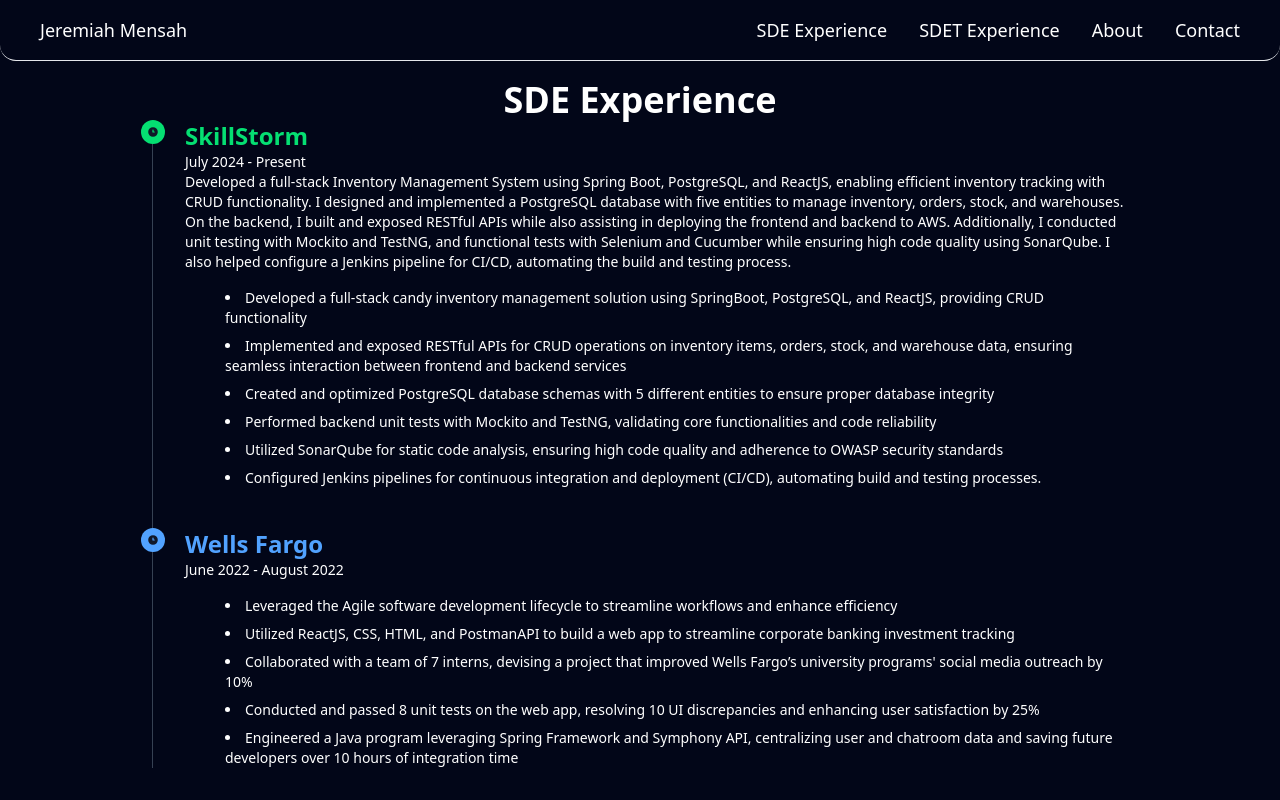
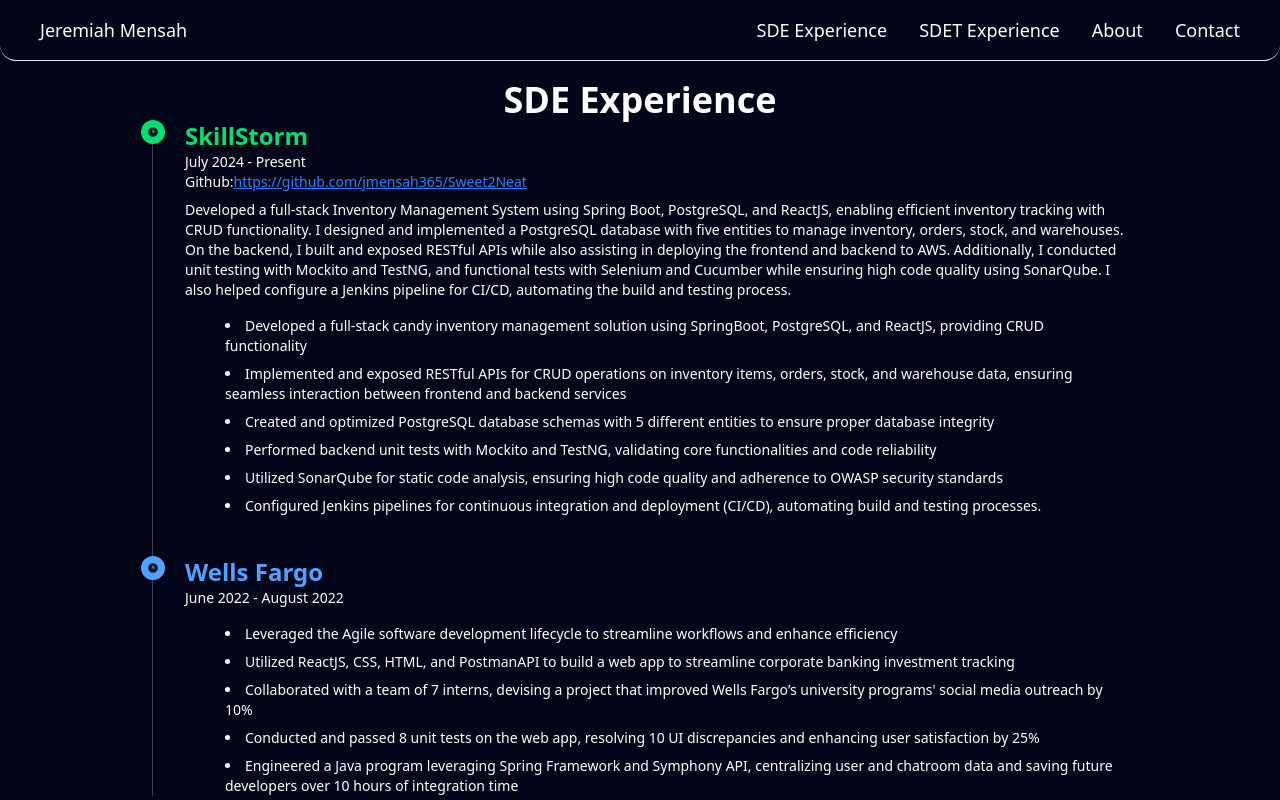
Before and after one commit to jmensah365/Portfolio, a React (Vite) app in the folder portfolio-frontend/: page /SDE in a window 1280 px wide. Shown: the top 800 px of the page. Built offline with nearby package versions, Linux system fonts and the light colour scheme.

Commit message:
adding link to project

```diff
--- a/portfolio-frontend/src/components/SDEPage/SDEPage.jsx
+++ b/portfolio-frontend/src/components/SDEPage/SDEPage.jsx
@@ -1,5 +1,6 @@
 import '../../App.css'
 import NavBar from '../Navigation/NavBar'
+import Footer from '../Footer/Footer'
 
 
 
@@ -20,6 +21,16 @@ function SDEPage () {
                         </span>
                         <h4 className='text-2xl font-bold text-green-400'>SkillStorm</h4>
                         <p className='text-sm text-white'>July 2024 - Present</p>
+                        {/* <p className='text-sm'>Deployed app: </p> */}
+                        <p className='mb-2 text-xs md:text-sm'>Github:
+                            <a
+                                className='text-blue-500 underline'
+                                href='https://github.com/jmensah365/Sweet2Neat'
+                                target='_blank'
+                            >
+                                https://github.com/jmensah365/Sweet2Neat
+                                </a>
+                        </p>
                         <p className='text-sm'>
                         Developed a full-stack Inventory Management System using Spring Boot, PostgreSQL, and ReactJS, enabling efficient inventory tracking with CRUD functionality.
                         I designed and implemented a PostgreSQL database with five entities to manage inventory, orders, stock, and warehouses.
@@ -54,6 +65,7 @@ function SDEPage () {
                         </ul>
                     </div>
                 </div>
+                <Footer/>
             </div>
         </section>
     </div>
--- a/portfolio-frontend/src/components/SDETPage/SDETPage.jsx
+++ b/portfolio-frontend/src/components/SDETPage/SDETPage.jsx
@@ -19,7 +19,7 @@ function SDETPage() {
                             </span>
                             <h4 className='text-2xl font-bold text-green-400'>SkillStorm</h4>
                             <p className='text-sm text-white'>July 2024 - Present</p>
-                            <p className='mb-2 text-sm'>Github:
+                            <p className='mb-2 text-xs md:text-sm'>Github:
                             <a
                                 className='text-blue-500 underline'
                                 href='https://github.com/jmensah365/Sweet2Neat'
```
